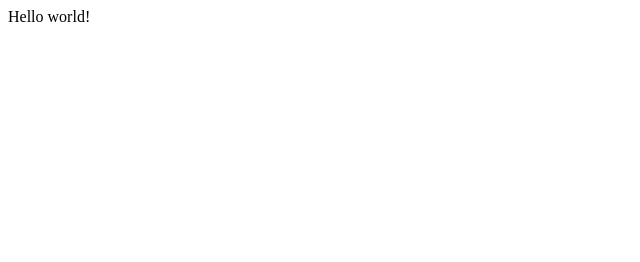
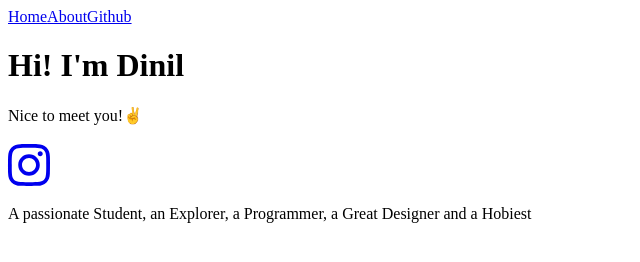
Before and after one commit to dinilrubasinghe/portfolio-gatsby-0-3, a Gatsby site: page / in a window 1280 px wide. Shown: the whole page, without its empty margins (0-640 px from the left). Built offline with nearby package versions, Linux system fonts and the light colour scheme; Gatsby itself is replaced by a stand-in of ours.

Commit message:
add fontawesome plugin

```diff
--- a/gatsby-config.js
+++ b/gatsby-config.js
@@ -6,5 +6,5 @@
 
 module.exports = {
   /* Your site config here */
-  plugins: [],
+  plugins: [`gatsby-plugin-fontawesome-css`],
 }
--- a/package.json
+++ b/package.json
@@ -15,6 +15,7 @@
   },
   "dependencies": {
     "gatsby": "^4.22.1",
+    "gatsby-plugin-fontawesome-css": "^1.2.0",
     "react": "^18.1.0",
     "react-dom": "^18.1.0"
   },
--- /dev/null
+++ b/src/components/Layouts.js
@@ -0,0 +1,13 @@
+import React from 'react'
+import Navbar from './Navbar'
+
+export default function Layouts({ children }) {
+  return (
+    <div className='layouts'>
+        <Navbar/>
+        <div className='content'>
+          { children }
+        </div>
+    </div>
+  )
+}
--- /dev/null
+++ b/src/components/Navbar.js
@@ -0,0 +1,12 @@
+import { Link } from 'gatsby'
+import React from 'react'
+
+export default function Navbar() {
+  return (
+    <nav>
+      <Link to='/'>Home</Link>
+      <Link to='/about'>About</Link>
+      <a href='https://github.com/dinilrubasinghe' target={'_blank'}>Github</a>
+    </nav>
+  )
+}
--- a/src/pages/index.js
+++ b/src/pages/index.js
@@ -1,5 +1,29 @@
-import React from "react"
+import React from 'react'
+import Layouts from '../components/Layouts'
+import { FontAwesomeIcon } from '@fortawesome/react-fontawesome'
+import {
+  faInstagram,
+  faGithub,
+  faPinterest
+} from '@fortawesome/free-brands-svg-icons'
 
-export default function Home() {
-  return <div>Hello world!</div>
+export default function Home () {
+  return (
+    <Layouts>
+      <div>
+        <div>
+          <h1>Hi! I'm Dinil</h1>
+          <p>Nice to meet you!✌️</p>
+          <div>
+            <a href='https://instagram.com/xdinil_h' target={'_blank'}>
+            <FontAwesomeIcon id='arrd' icon={faInstagram} size='3x' />
+            </a>
+          </div>
+        </div>
+        <div>
+          <p>A passionate Student, an Explorer, a Programmer, a Great Designer and a Hobiest</p>
+        </div>
+      </div>
+    </Layouts>
+  )
 }
```
Also changed, not shown: src/pages/about.js (added, +7 -0 lines), 1 other file.
